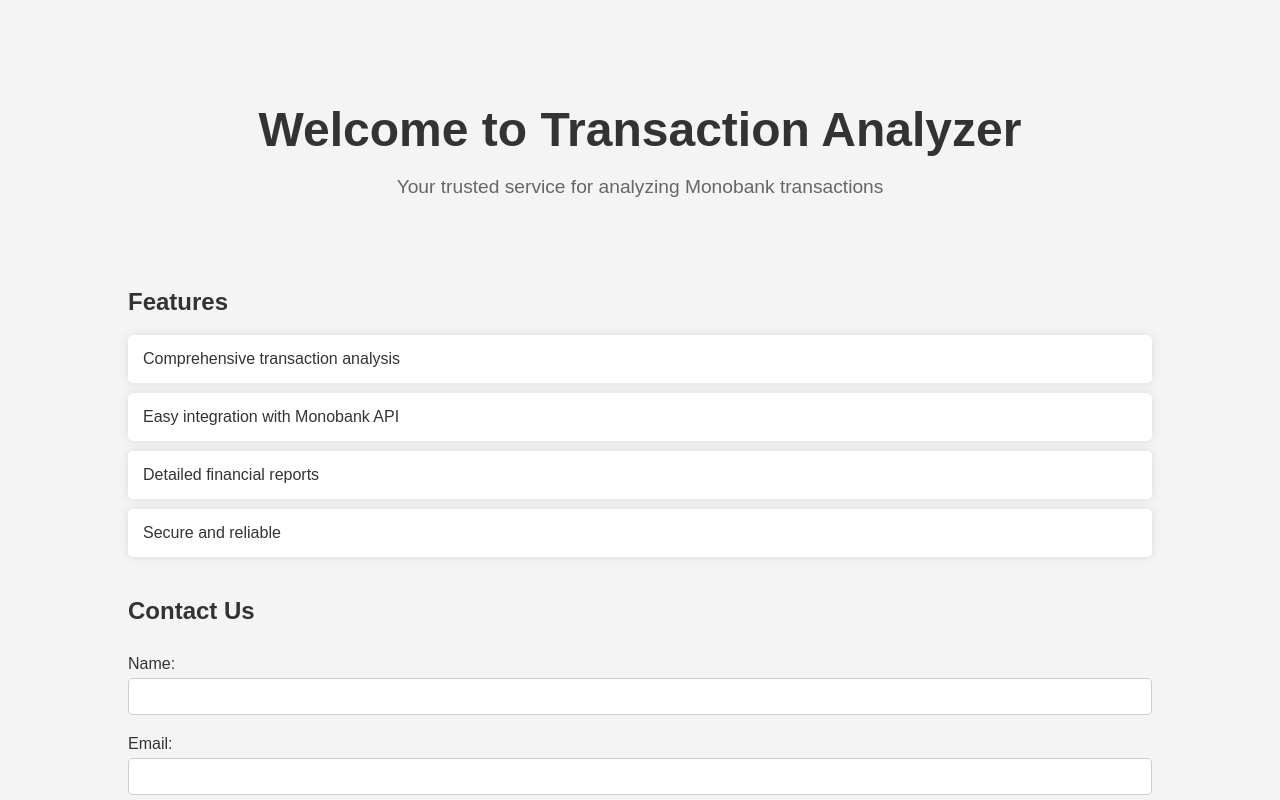
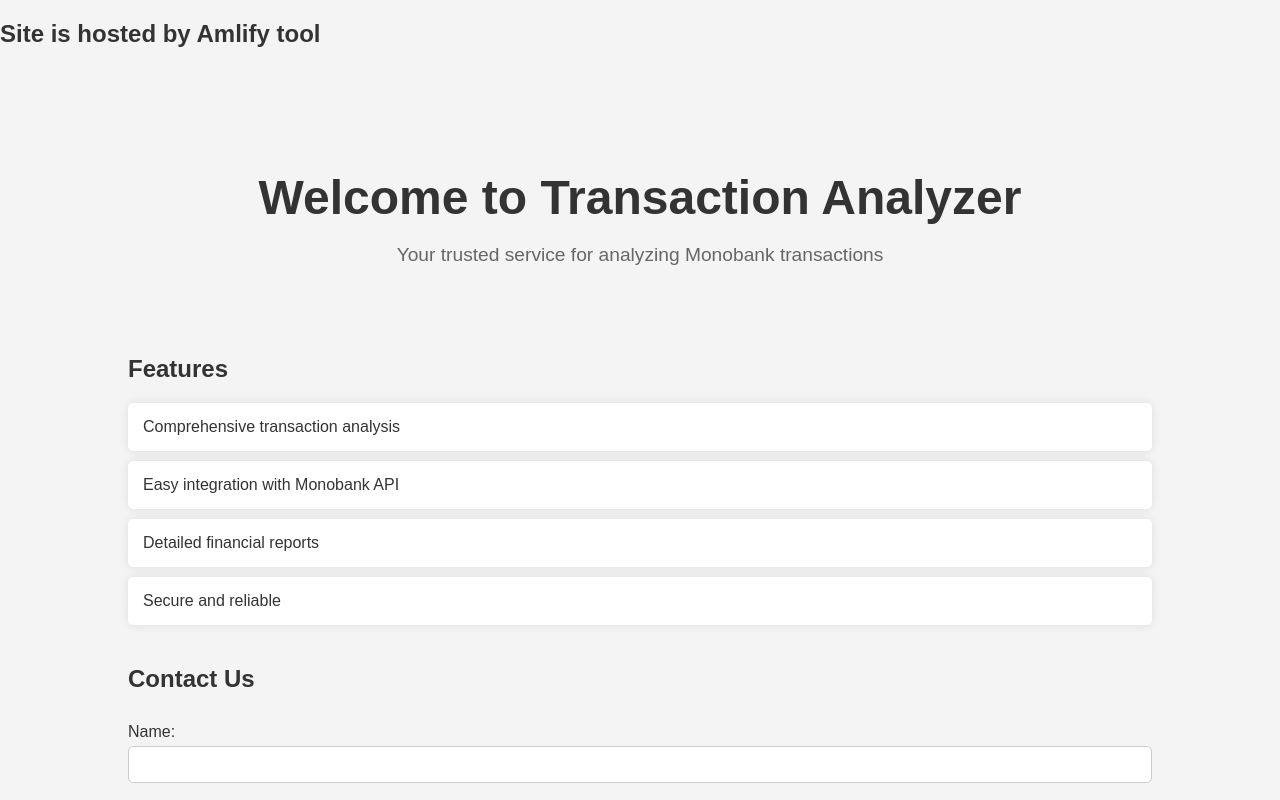
Before and after one commit to VictoriaShevchenko97/business_card, a plain HTML site: page index.html in a window 1280 px wide. Shown: the top 800 px of the page. Drawn offline with Linux system fonts and the light colour scheme.

Commit message:
Update index.html

```diff
--- a/index.html
+++ b/index.html
@@ -7,6 +7,7 @@
     <link rel="stylesheet" href="styles.css">
 </head>
 <body>
+    <h2>Site is hosted by Amlify tool</h2>
     <div class="container">
         <header>
             <h1>Welcome to Transaction Analyzer</h1>
```
